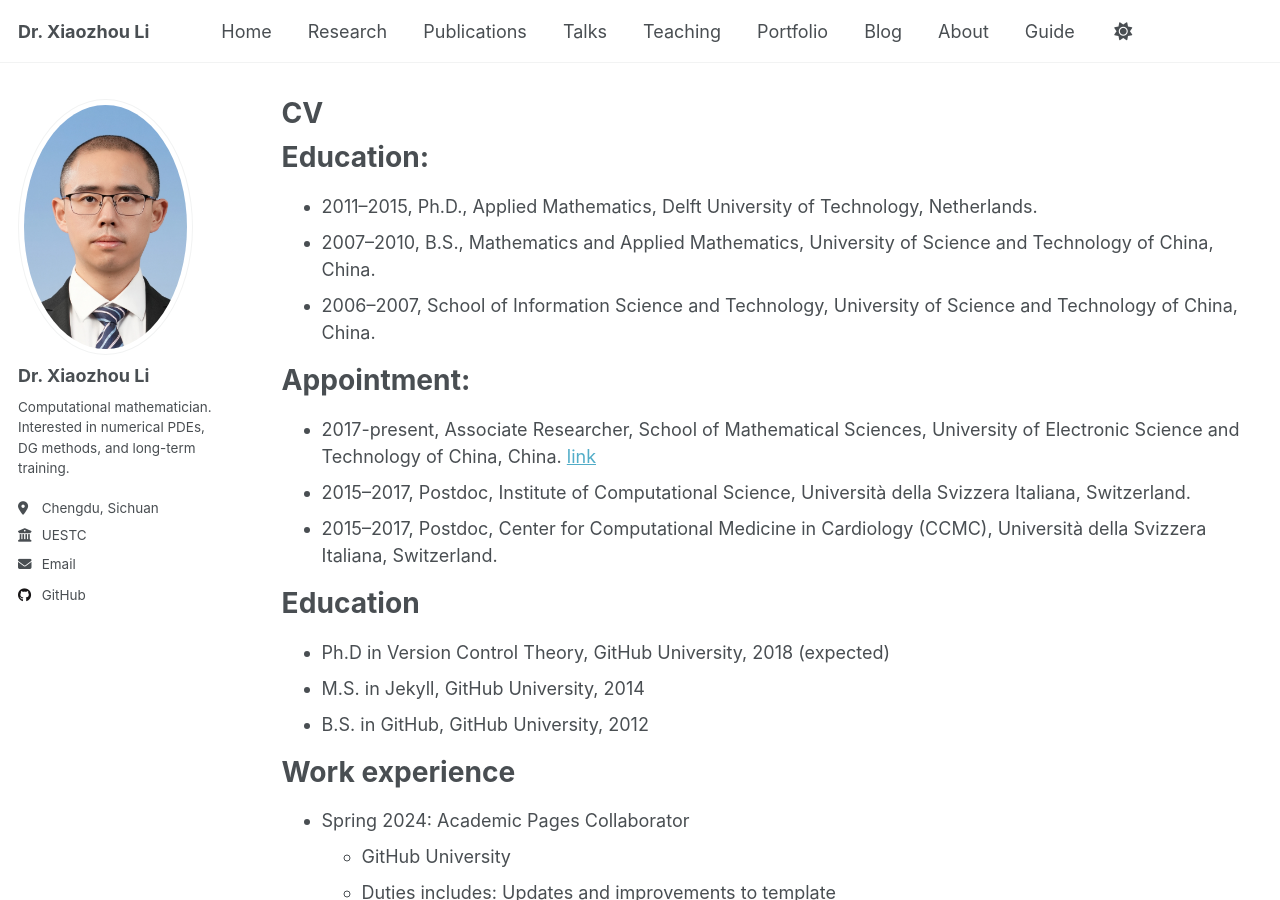
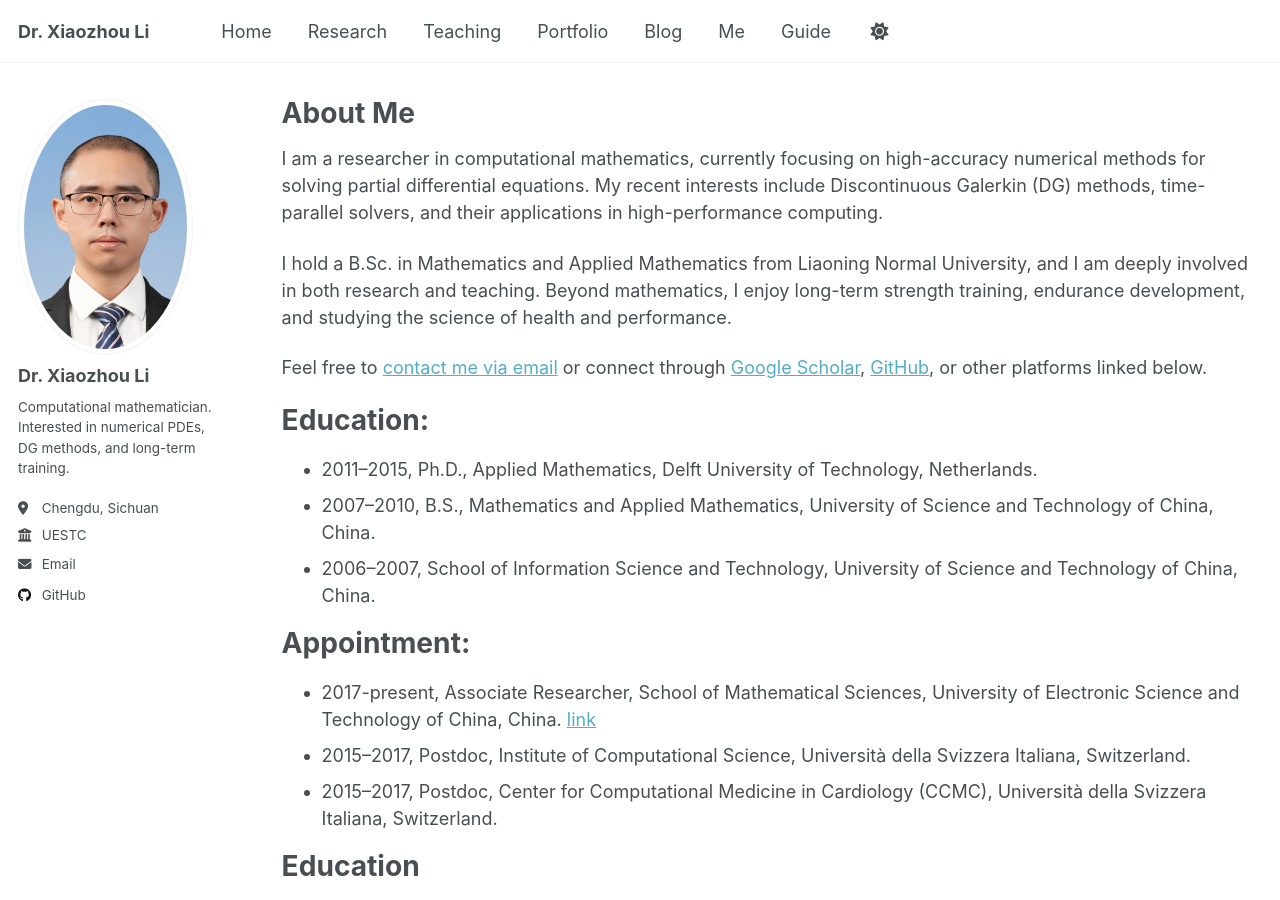
Before and after one commit to xiaozhouli/xiaozhouli.github.io, a Jekyll site: the page built from _pages/me.md, in a window 1280 px wide and 900 px high. Built offline with Jekyll 4.4.1, drawn with Linux system fonts in a browser that asks for light colours.

```diff
--- a/_pages/cv.md
+++ b/_pages/me.md
@@ -1,13 +1,19 @@
 ---
 layout: archive
-title: "CV"
-permalink: /cv/
+title: "About Me"
+permalink: /me/
 author_profile: true
 redirect_from:
   - /resume
+  - /cv
 ---
 
 {% include base_path %}
+I am a researcher in computational mathematics, currently focusing on high-accuracy numerical methods for solving partial differential equations. My recent interests include Discontinuous Galerkin (DG) methods, time-parallel solvers, and their applications in high-performance computing.
+
+I hold a B.Sc. in Mathematics and Applied Mathematics from Liaoning Normal University, and I am deeply involved in both research and teaching. Beyond mathematics, I enjoy long-term strength training, endurance development, and studying the science of health and performance.
+
+Feel free to [contact me via email](mailto:your_email@example.com) or connect through [Google Scholar](https://scholar.google.com/), [GitHub](https://github.com/yourusername), or other platforms linked below.
 
 # Education:
 * 2011–2015, Ph.D., Applied Mathematics, Delft University of Technology, Netherlands.
```
Also changed, not shown: _data/navigation.yml (+6 -8 lines), _pages/resources.md (added, +27 -0 lines).
